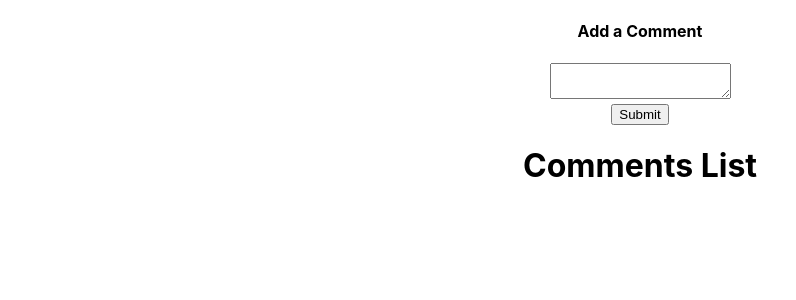
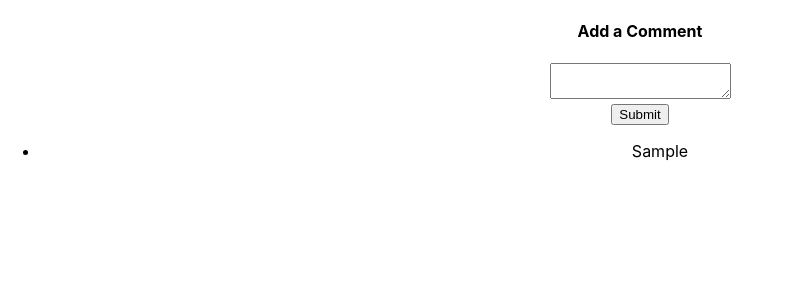
Before and after one commit to Adam-Harte/react-redux-testing, a React (Create React App) app: page / in a window 1280 px wide. Both pictures are taken after typing "Sample" into the empty fields and a click on the button "Submit". Shown: the top 300 px of the page, without its empty margins (0-796 px from the left). Built offline with nearby package versions, Linux system fonts and the light colour scheme.

Commit message:
CommentsList connected to redux state

```diff
--- a/src/components/CommentsList.js
+++ b/src/components/CommentsList.js
@@ -1,11 +1,24 @@
 import React, { Component } from 'react';
+import { connect } from 'react-redux'
 
 class CommentsList extends Component {
    render() {
       return (
-         <h1>Comments List</h1>
+         <div>
+            <ul>
+               {this.props.comments.map(comment => {
+                  return <li>{comment}</li>
+               })}
+            </ul>
+         </div>
       );
    }
 }
 
-export default CommentsList;
+const mapStateToProps = (state) => {
+   return {
+      comments: state.comments
+   }
+}
+
+export default connect(mapStateToProps)(CommentsList);
```
